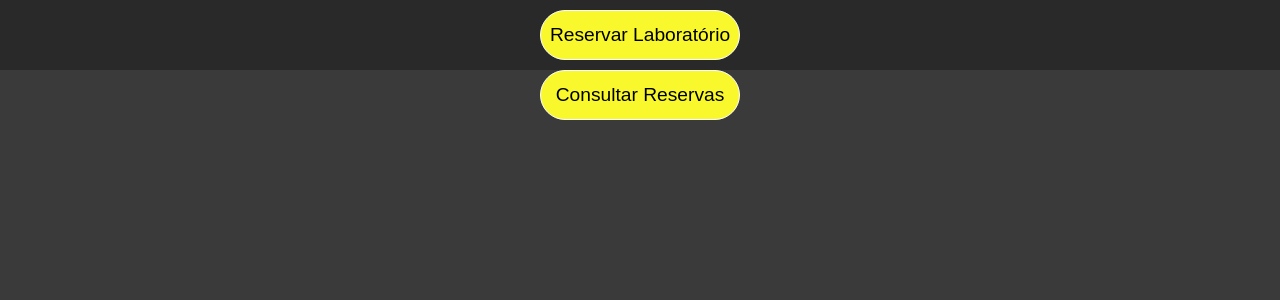
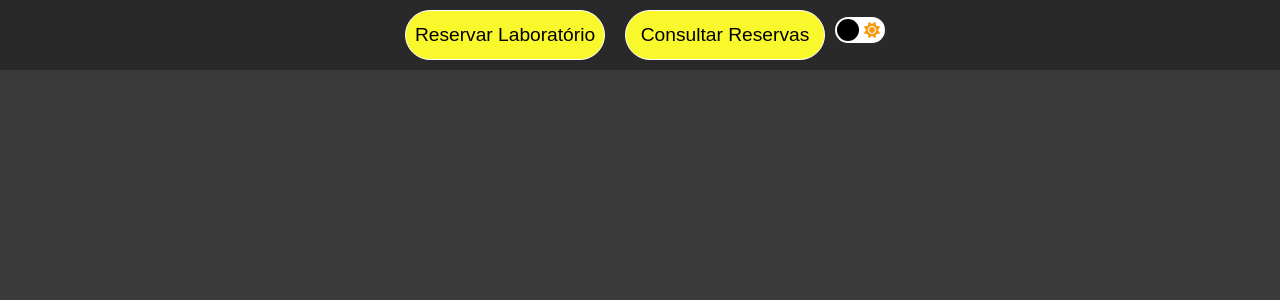
Before and after one commit to Endrio-Korb/Site_Reservas_Uniasselvi, a Django app: template templates/base.html in a window 1280 px wide. Shown: the top 300 px of the page. Run offline with Django 3.2, Linux system fonts and the light colour scheme; the template is opened without the code that fills it, so the values that code supplies are empty; some libraries are stand-ins or nearby versions.

Commit message:
adicionado alteração tema - falta finalizar

```diff
--- a/static/css/style.css
+++ b/static/css/style.css
@@ -1,7 +1,6 @@
 body {
     background-color: rgb(58, 58, 58);
     min-height: 100vh;
-    transition: background 0.2s linear;
 }
 
 * {
@@ -206,6 +205,57 @@ select {
     transform: rotateY(180deg);
 }
 
+/* Alteração tema claro e escuro */
+body.dark {
+    background-color: white;
+}
+
+#chk-dark {
+    opacity: 0;
+    position: absolute;
+    left: -9999px;
+}
+
+.label-dark {
+    background-color: white;
+    border-radius: 50px;
+    cursor: pointer;
+
+    display: flex;
+    align-items: center;
+    justify-content: space-between;
+    padding: 5px;
+    position: relative;
+    height: 26px;
+    width: 50px;
+
+    transform: scale(1);
+}
+
+.label-dark .teme-ball {
+    background-color: black;
+    border-radius: 50%;
+    position: absolute;
+    top: 2px;
+    left: 2px;
+    height: 22px;
+    width: 22px;
+
+    transform: translateX(0px);
+    transition: transform 0.2s linear;
+}
+
+#chk-dark:checked + .label-dark .teme-ball {
+    transform: translateX(24px);
+}
+
+.fa-moon {
+    color: #f1c40f;
+}
+
+.fa-sun {
+    color: #f39c12;
+}
 /* Tabela */
 table, th, td {
     border: 1px solid white;
--- a/static/js/index.js
+++ b/static/js/index.js
@@ -0,0 +1,5 @@
+const chk_teme = document.getElementById('chk-dark')
+
+chk_teme.addEventListener('change', () => {
+    document.body.classList.toggle('dark')
+})
--- a/templates/base.html
+++ b/templates/base.html
@@ -15,15 +15,27 @@
 <body>
 
   <nav class="navbar">
-    <div class="container">
+    <div class="container-flex">
+
+      {% comment %} Botão para reserva do laboratórios {% endcomment %}
       <form action="{% url "reservas:reservar_laboratorio" %}" method="GET">
         {% csrf_token %}
         <button class="btn btn-nav">Reservar Laboratório</button>
       </form>
+
+      {% comment %} Botão para consulta de reservas {% endcomment %}
       <form action="{% url "consulta:consulta" %}" method="GET">
         {% csrf_token %}
         <button class="btn btn-nav">Consultar Reservas</button>
       </form>
+
+      {% comment %} Checkbox para alterar de tema claro para escuro {% endcomment %}
+      <input type="checkbox" name="checkbox-dark" id="chk-dark">
+      <label class='label-dark' for="chk-dark">
+        <i class='fas fa-moon'></i>
+        <i class='fas fa-sun'></i>
+        <div class="teme-ball"></div>
+      </label>
     </div>
   </nav>
 
@@ -31,6 +43,7 @@
 
 
   <script src="{% static 'js/index.js'%}"></script>
+  <script src="https://kit.fontawesome.com/560af2bb7b.js" crossorigin="anonymous"></script>
 
 </body>
 </html>
```
